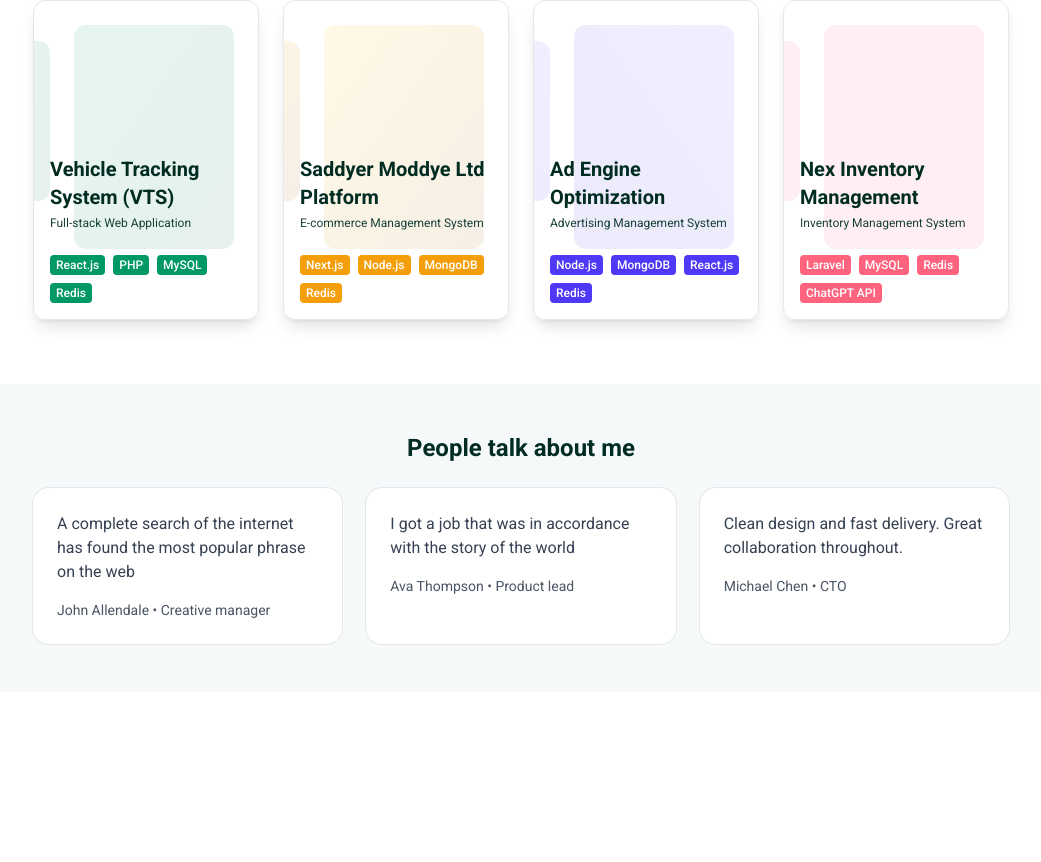
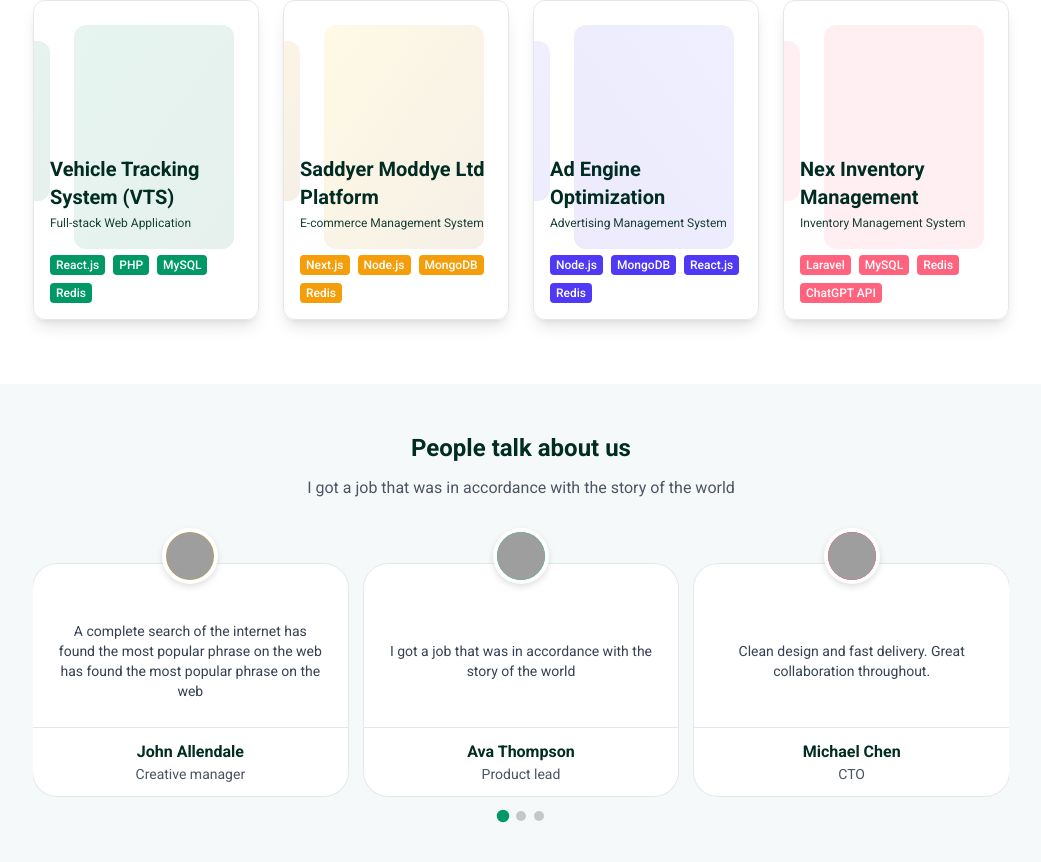
Before and after one commit to joydiucse/portfolio, a React (Vite) app: page / in a window 1280 px wide. Shown: the part 1880-2742 px from the top of the page, without its empty margins (119-1160 px from the left). Before the commit the page ends 2572 px from the top, so only its background shows below. Built offline with nearby package versions, Linux system fonts and the light colour scheme; grey boxes are pictures that could not be loaded.

Commit message:
testimonials

```diff
--- a/src/components/sections/LatestWorks.jsx
+++ b/src/components/sections/LatestWorks.jsx
@@ -21,7 +21,7 @@
             </div>
             <div className="grid grid-cols-1 sm:grid-cols-2 lg:grid-cols-3 xl:grid-cols-4 gap-6 mt-6">
                 {latestProjects.map((item) => (
-                    <div key={item.title} className={`rounded-xl p-4 h-[280px] sm:h-[320px] border border-gray-200 relative overflow-hidden shadow-lg hover:shadow-xl`}>
+                    <div key={item.title} className={`rounded-xl p-4 h-[280px] sm:h-[320px] border border-gray-200 dark:border-gray-800 relative overflow-hidden shadow-lg hover:shadow-xl`}>
                         <div className="absolute inset-0 pointer-events-none">
                             <div className={`absolute -left-14 -top-14 size-56 rounded-full bg-white/10 blur-xl`}></div>
                             <div className={`absolute right-6 top-6 w-40 h-56 rounded-xl ${item.background} `}></div>
--- a/src/components/sections/Testimonials.jsx
+++ b/src/components/sections/Testimonials.jsx
@@ -1,28 +1,63 @@
 import React from 'react'
 import Container from '../../components/common/Container.jsx'
+import { Image } from '../../utils/Global.jsx'
+import { Swiper, SwiperSlide } from 'swiper/react'
+import { Pagination } from 'swiper/modules'
+import 'swiper/css'
+import 'swiper/css/pagination'
 
 const testimonials = [
-  { name: 'John Allendale', role: 'Creative manager', quote: 'A complete search of the internet has found the most popular phrase on the web' },
-  { name: 'Ava Thompson', role: 'Product lead', quote: 'I got a job that was in accordance with the story of the world' },
-  { name: 'Michael Chen', role: 'CTO', quote: 'Clean design and fast delivery. Great collaboration throughout.' },
+  { name: 'John Allendale', role: 'Creative manager', quote: 'A complete search of the internet has found the most popular phrase on the web has found the most popular phrase on the web', avatar: 'https://i.pravatar.cc/80?img=12', color: 'bg-yellow-400' },
+  { name: 'Ava Thompson', role: 'Product lead', quote: 'I got a job that was in accordance with the story of the world', avatar: 'https://i.pravatar.cc/80?img=32', color: 'bg-emerald-500' },
+  { name: 'Michael Chen', role: 'CTO', quote: 'Clean design and fast delivery. Great collaboration throughout.', avatar: 'https://i.pravatar.cc/80?img=3', color: 'bg-rose-500' },
+  { name: 'Michael Chen', role: 'CTO', quote: 'Clean design and fast delivery. Great collaboration throughout.', avatar: 'https://i.pravatar.cc/80?img=3', color: 'bg-rose-500' },
+  { name: 'Michael Chen', role: 'CTO', quote: 'Clean design and fast delivery. Great collaboration throughout.', avatar: 'https://i.pravatar.cc/80?img=3', color: 'bg-rose-500' },
 ]
 
 function Testimonials() {
   return (
-      <div className={'bg-primary-xlight'}>
-          <Container className="py-12 ">
-              <h3 className="text-2xl font-bold mb-6 sm:text-center">People talk about me</h3>
-              <div className="grid lg:grid-cols-3 gap-6">
-                  {testimonials.map((t) => (
-                      <div key={t.name} className="bg-white rounded-2xl ring-1 ring-gray-200 p-6">
-                          <p className="text-gray-700">{t.quote}</p>
-                          <div className="mt-4 text-sm text-gray-600">{t.name} • {t.role}</div>
-                      </div>
-                  ))}
+    <div className={'bg-primary-xlight'}>
+      <Container className="py-12">
+        <h3 className="text-2xl font-bold mb-3 sm:text-center">People talk about us</h3>
+        <p className="sm:text-center text-gray-600 mb-6">I got a job that was in accordance with the story of the world</p>
+        <style>{`
+          .testimonial-card { transition: transform .35s ease, box-shadow .35s ease; }
+          .swiper-slide-active .testimonial-card {   }
+          .swiper-pagination-bullet { width: 10px; height: 10px; transition: transform .3s ease, background-color .3s ease; }
+          .swiper-pagination-bullet-active { transform: scale(1.25); background-color: #009966; }
+        `}</style>
+        <Swiper
+          modules={[Pagination]}
+          pagination={{ clickable: true }}
+          spaceBetween={16}
+          breakpoints={{ 0: { slidesPerView: 1 }, 640: { slidesPerView: 2 }, 1024: { slidesPerView: 3 } }}
+        >
+          {testimonials.map((t) => (
+            <SwiperSlide key={t.name}>
+              <div className="py-10">
+              <div className="relative overflow-visible">
+                <div className="absolute -top-8 left-1/2 -translate-x-1/2 z-20">
+                  <div className={`size-12 rounded-full ${t.color} grid place-items-center ring-4 ring-white drop-shadow-md`}></div>
+                  <div className="absolute inset-0 rounded-full overflow-hidden">
+                    <Image src={t.avatar} className="size-12 object-cover rounded-full" />
+                  </div>
+                </div>
+                <div className="testimonial-card relative z-10 bg-white rounded-3xl ring-1 ring-gray-200 pt-10 text-center h-48 flex flex-col justify-between">
+                  <div className="grow px-6 pb-2 fcc">
+                    <p className="text-gray-700 text-sm">{t.quote}</p>
+                  </div>
+                  <div className="border-t border-gray-200 py-3">
+                    <div className="font-semibold">{t.name}</div>
+                    <div className="text-sm text-gray-600">{t.role}</div>
+                  </div>
+                </div>
               </div>
-          </Container>
-      </div>
-
+              </div>
+            </SwiperSlide>
+          ))}
+        </Swiper>
+      </Container>
+    </div>
   )
 }
 
```
